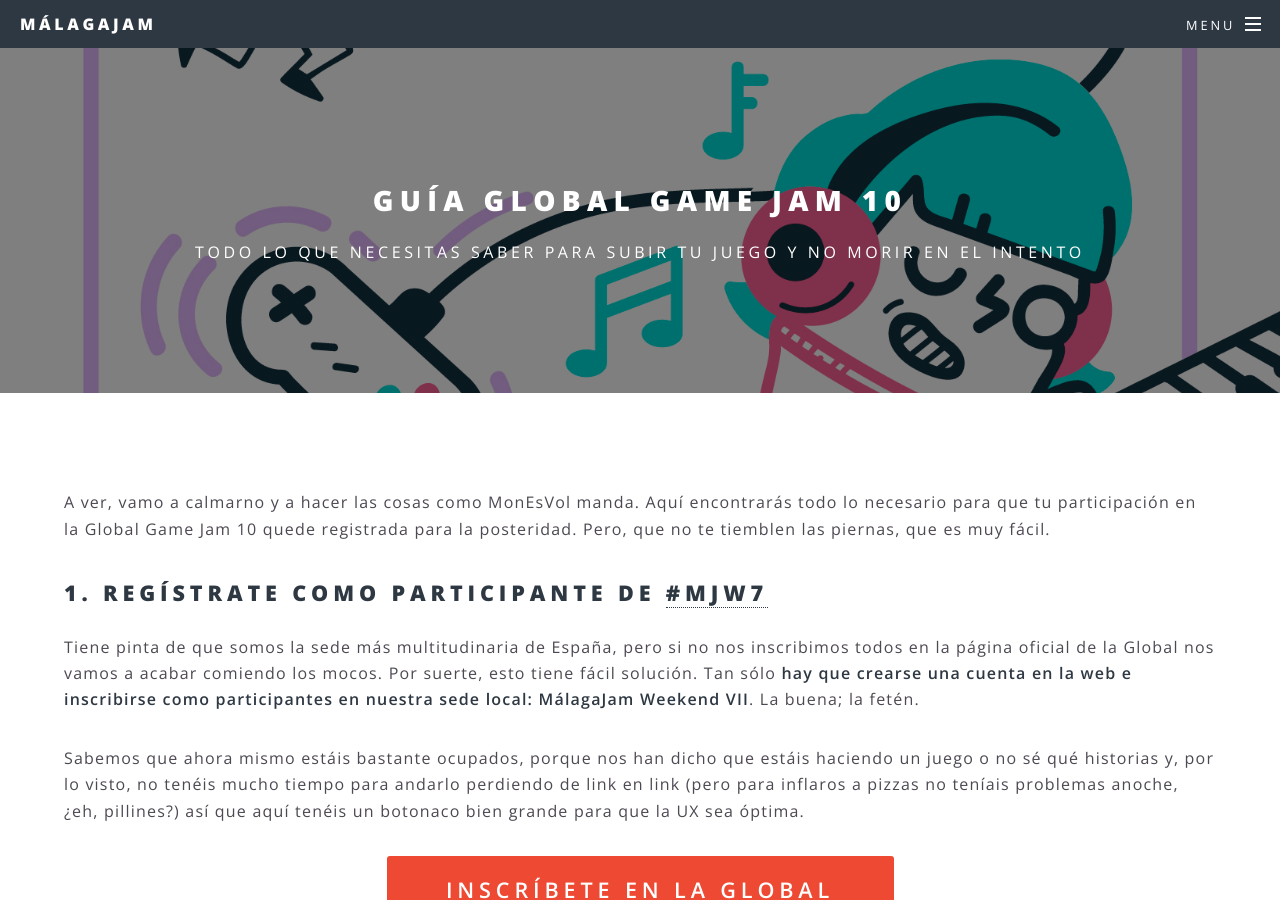
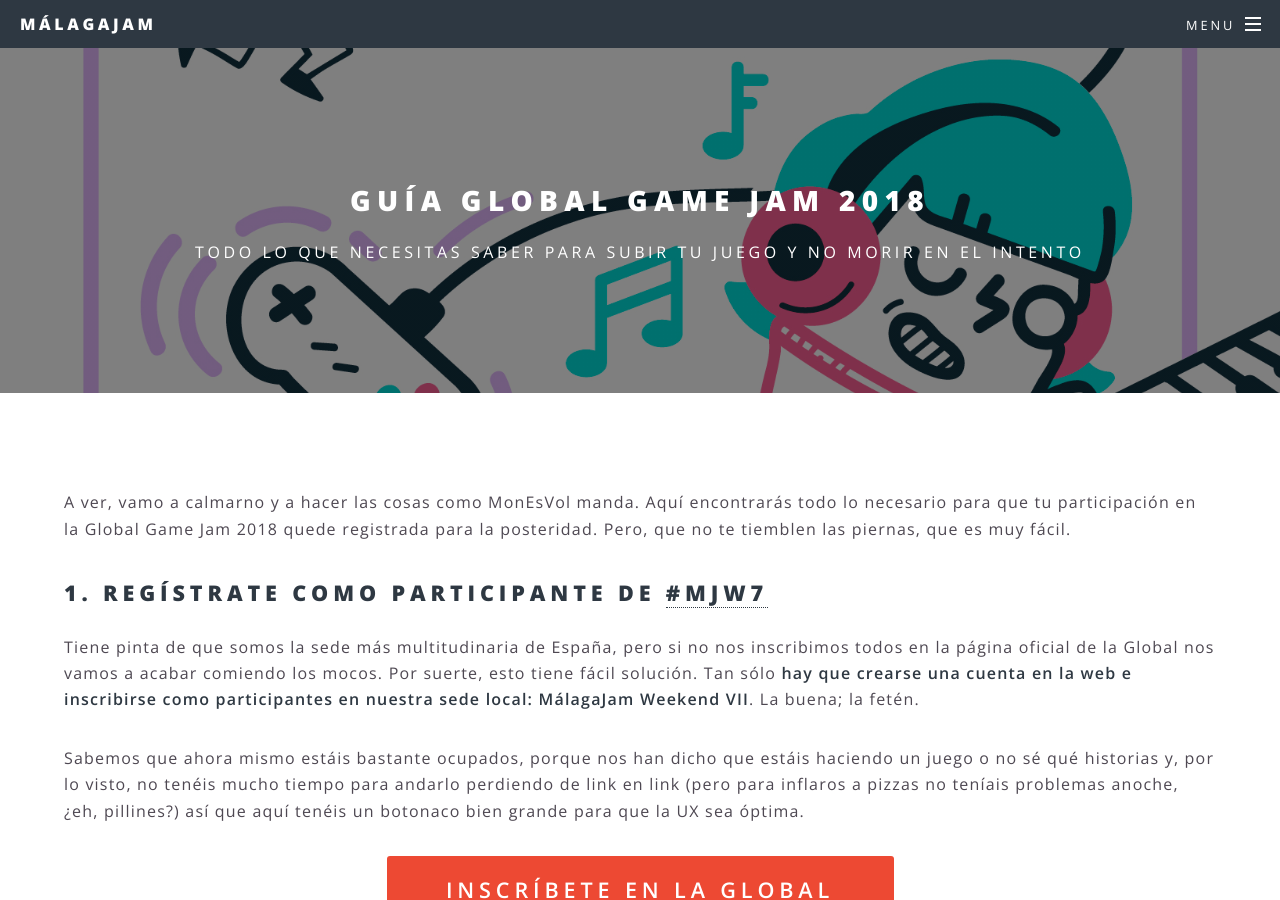
Before and after one commit to MalagaJam/MalagaJam.github.io, a Jekyll site: the page built from guia-mjw7.md, in a window 1280 px wide and 900 px high. Built offline with Jekyll 4.4.1, drawn with Linux system fonts in a browser that asks for light colours.

Commit message:
Fix ggj18 name

```diff
--- a/guia-mjw7.md
+++ b/guia-mjw7.md
@@ -1,13 +1,13 @@
 ---
 layout: page
-title: Guía Global Game Jam 10
+title: Guía Global Game Jam 2018
 subtitle: Todo lo que necesitas saber para subir tu juego y no morir en el intento
 excerpt:
 headerImage: weekend7-banner.jpg
 permalink: guiaweekend7
 ---
 
-A ver, vamo a calmarno y a hacer las cosas como MonEsVol manda. Aquí encontrarás todo lo necesario para que tu participación en la Global Game Jam 10 quede registrada para la posteridad. Pero, que no te tiemblen las piernas, que es muy fácil.
+A ver, vamo a calmarno y a hacer las cosas como MonEsVol manda. Aquí encontrarás todo lo necesario para que tu participación en la Global Game Jam 2018 quede registrada para la posteridad. Pero, que no te tiemblen las piernas, que es muy fácil.
 
 ## 1. Regístrate como participante de [#MJW7](https://twitter.com/search?q=%23MJW7)
 Tiene pinta de que somos la sede más multitudinaria de España, pero si no nos inscribimos todos en la página oficial de la Global nos vamos a acabar comiendo los mocos. Por suerte, esto tiene fácil solución. Tan sólo **hay que crearse una cuenta en la web e inscribirse como participantes en nuestra sede local: MálagaJam Weekend VII**. La buena; la fetén.
```
